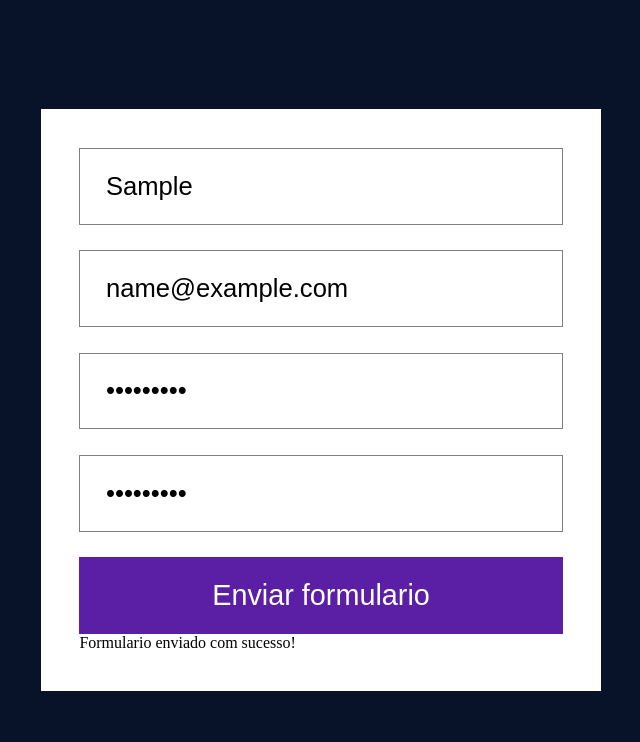
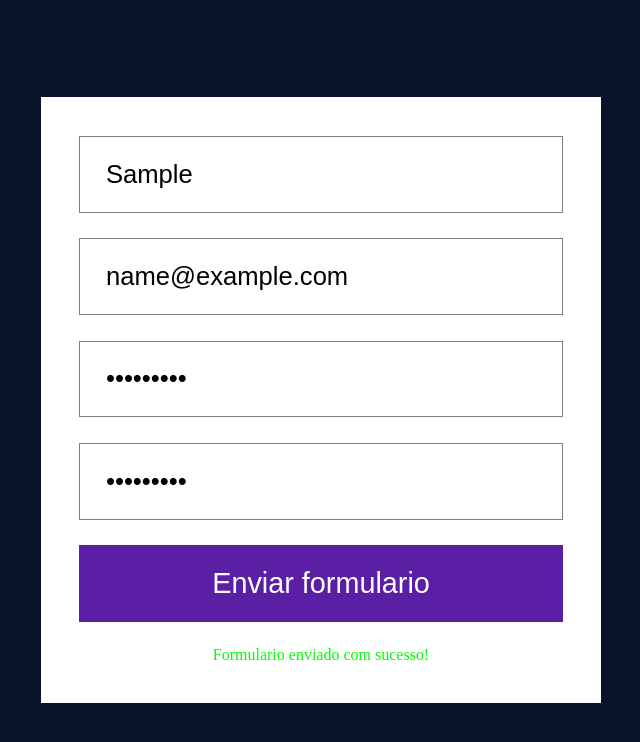
Before and after one commit to MarioLucas0/React-Hook-Form-yup, a React (Vite) app: page / in a window 1280 px wide. Both pictures are taken after typing "Sample", "name@example.com", "Sample123", "Sample123" into the empty fields and a click on the button "Enviar formulario". Shown: the top 742 px of the page, without its empty margins (319-959 px from the left). Built offline with nearby package versions, Linux system fonts and the light colour scheme.

Commit message:
:sparkles feat: style  message success

```diff
--- a/src/App.jsx
+++ b/src/App.jsx
@@ -59,7 +59,11 @@ function App() {
 
       <button type='submit'>Enviar formulario</button>
 
-      {isSuccess && <p>Formulario enviado com sucesso!</p>}
+
+   <div className={styles.messageSuccess}>
+     {isSuccess && <p>Formulario enviado com sucesso!</p>}
+   </div>
+
 
     </form>
   )
--- a/src/form.module.css
+++ b/src/form.module.css
@@ -50,3 +50,13 @@ button:hover {
   font-size: 1.2rem;
 
 }
+
+.messageSuccess {
+  margin-top: 24px;
+  display: flex;
+  justify-content: center;
+}
+
+.messageSuccess p{
+ color:  #00ff00;
+}
```
